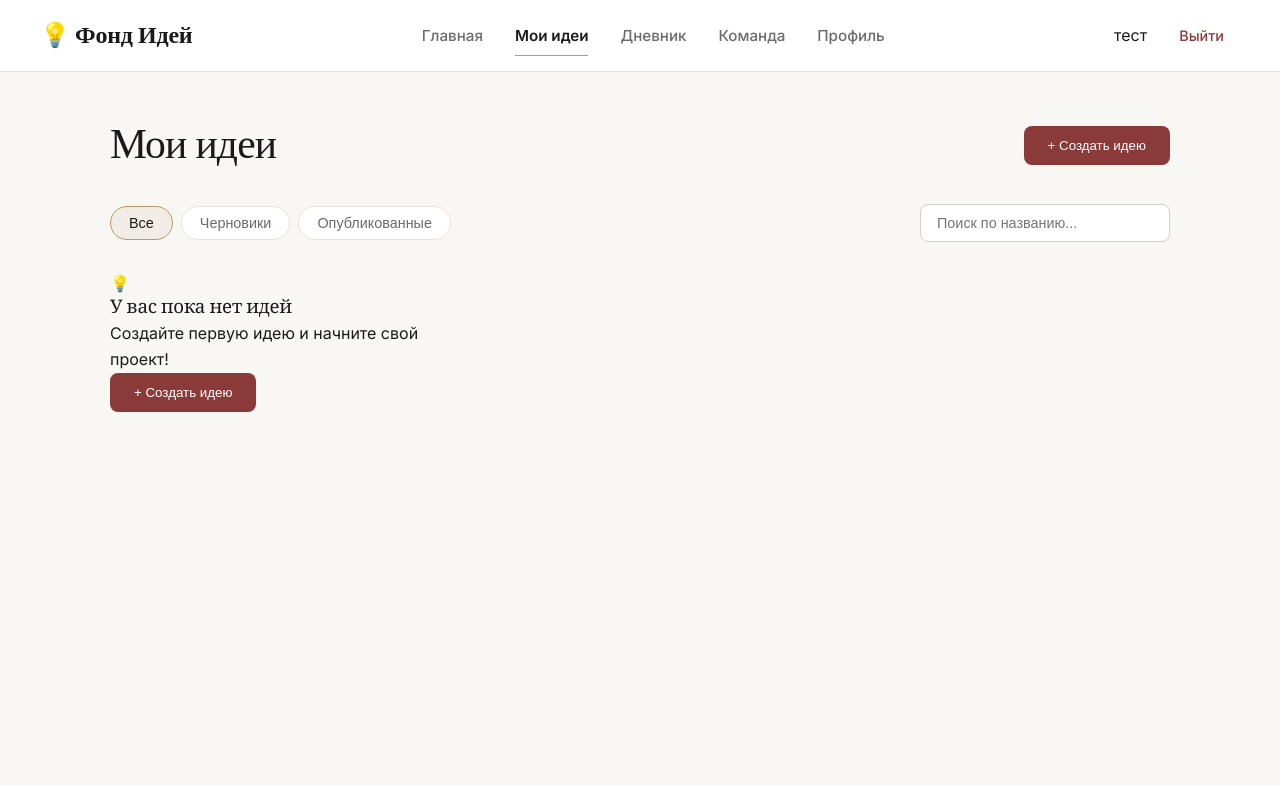
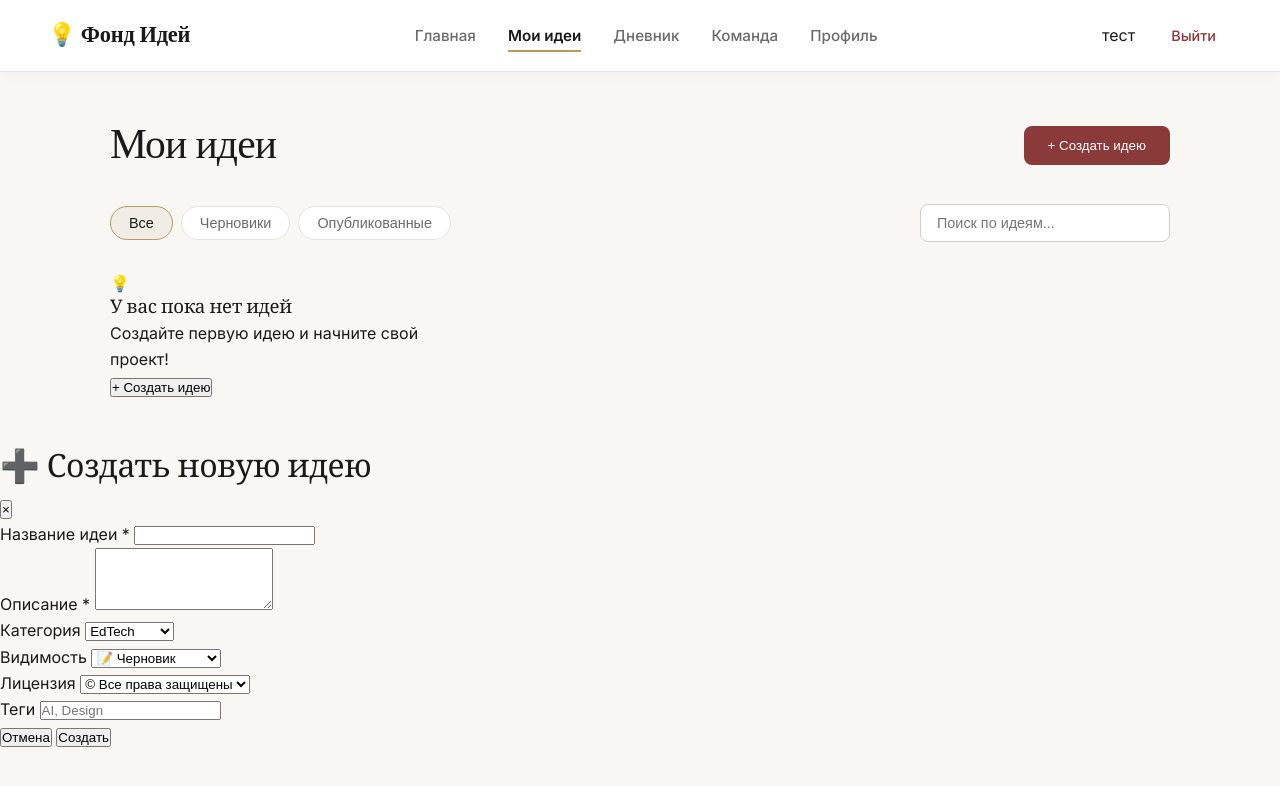
Before and after one commit to viktorialesnyh/FundOfIdeas2, a Flask app: page /ideas in a window 1280 px wide. Shown: the top 786 px of the page. Run offline with Flask 3, Linux system fonts and the light colour scheme; a user stored in the database is signed in; data comes from the database, SQL or seed files in the repository; data that the repository does not hold is empty.

Commit message:
изменен ideas.html

```diff
--- a/templates/ideas.html
+++ b/templates/ideas.html
@@ -4,12 +4,11 @@
     <meta charset="UTF-8">
     <meta name="viewport" content="width=device-width, initial-scale=1.0">
     <title>Мои идеи - Фонд Идей</title>
+    <link href="https://fonts.googleapis.com/css2?family=Cormorant+Garamond:wght@400;500;600;700&family=Inter:wght@300;400;500;600;700&family=JetBrains+Mono:wght@400;500&display=swap" rel="stylesheet">
     <link rel="stylesheet" href="{{ url_for('static', filename='css/styles.css') }}">
     <link rel="stylesheet" href="{{ url_for('static', filename='css/ideas.css') }}">
-    <link rel="stylesheet" href="{{ url_for('static', filename='css/dashboard.css') }}">
 </head>
 <body class="dash-body">
-    <!-- Навбар -->
     <nav class="navbar">
         <div class="nav-brand">💡 Фонд Идей</div>
         <div class="nav-links">
@@ -28,10 +27,9 @@
     <main class="ideas-main">
         <div class="ideas-header">
             <h1>Мои идеи</h1>
-            <button class="btn-create" onclick="openModal()">+ Создать идею</button>
+            <button class="btn-create" onclick="document.getElementById('create-idea-modal').classList.add('active')">+ Создать идею</button>
         </div>
 
-        <!-- Панель управления -->
         <div class="ideas-controls">
             <div class="filters">
                 <button class="filter-btn active" data-filter="all">Все</button>
@@ -39,33 +37,35 @@
                 <button class="filter-btn" data-filter="published">Опубликованные</button>
             </div>
             <div class="search-box">
-                <input type="text" id="searchInput" placeholder="Поиск по названию...">
+                <input type="text" id="searchInput" placeholder="Поиск по идеям..." onkeyup="filterIdeas()">
             </div>
         </div>
 
-        <!-- Сетка идей -->
         <div class="ideas-grid" id="ideasGrid">
             {% if user.ideas %}
                 {% for idea in user.ideas|reverse %}
-                <div class="idea-card" data-status="{{ idea.visibility }}">
+                <div class="idea-card" data-status="{{ idea.visibility }}" data-title="{{ idea.title }}">
                     <div class="card-header">
-                        <span class="badge {{ 'published' if idea.visibility == 'published' else ('private' if idea.visibility == 'private' else 'draft') }}">
+                        <span class="date">{{ idea.date }}</span>
+                        <span class="badge {{ 'published' if idea.visibility == 'published' else 'draft' }}">
                             {{ '🌍 Опубликована' if idea.visibility == 'published' else ('🔒 Приватная' if idea.visibility == 'private' else '📝 Черновик') }}
                         </span>
-                        <span class="date">{{ idea.date }}</span>
                     </div>
                     <h3>{{ idea.title }}</h3>
                     <p>{{ idea.description }}</p>
 
+                    {% if idea.tags %}
                     <div class="card-tags">
-                        {% if idea.tags %}
                         {% for tag in idea.tags.split(',') %}
                             {% if tag.strip() %}
                                 <span>{{ tag.strip() }}</span>
                             {% endif %}
                         {% endfor %}
+                    </div>
                     {% endif %}
-                        <span class="license-badge">
+
+                    <div class="card-tags" style="margin-bottom: 12px;">
+                        <span style="font-size: 0.75rem; color: var(--text-pencil);">
                             {{ '© Все права' if idea.license == 'all_rights' else
                                'CC BY' if idea.license == 'cc_by' else
                                'CC BY-SA' if idea.license == 'cc_by_sa' else
@@ -76,8 +76,8 @@
                     </div>
 
                     <div class="card-actions">
-                        <button class="action-btn">Открыть</button>
-                        <button class="action-btn outline">Редактировать</button>
+                        <button class="action-btn outline">Открыть</button>
+                        <button class="action-btn">Редактировать</button>
                     </div>
                 </div>
                 {% endfor %}
@@ -86,35 +86,36 @@
                     <div class="empty-icon">💡</div>
                     <h3>У вас пока нет идей</h3>
                     <p>Создайте первую идею и начните свой проект!</p>
-                    <button class="btn-create" onclick="openModal()">+ Создать идею</button>
+                    <button class="btn-primary" onclick="document.getElementById('create-idea-modal').classList.add('active')">+ Создать идею</button>
                 </div>
             {% endif %}
         </div>
+    </main>
 
-        <!-- Модальное окно создания идеи -->
-        <div id="createIdeaModal" class="modal">
+    <!-- Модальное окно создания (дублируется, чтобы работало JS открытие) -->
+    <div class="modal" id="create-idea-modal">
         <div class="modal-content">
             <div class="modal-header">
                 <h2>➕ Создать новую идею</h2>
-                    <button class="modal-close" onclick="closeModal()">&times;</button>
+                <button class="modal-close" onclick="document.getElementById('create-idea-modal').classList.remove('active')">&times;</button>
             </div>
-                <form method="POST" action="/create_idea" class="idea-form">
+            <form class="idea-form" method="POST" action="{{ url_for('create_idea') }}">
                 <div class="form-group">
                     <label>Название идеи *</label>
-                        <input type="text" name="title" placeholder="Например: AI-помощник для студентов" required>
+                    <input type="text" name="title" required>
                 </div>
                 <div class="form-group">
                     <label>Описание *</label>
-                        <textarea name="description" rows="4" placeholder="Опишите вашу идею подробно..." required></textarea>
+                    <textarea name="description" rows="4" required></textarea>
                 </div>
                 <div class="form-row">
                     <div class="form-group">
                         <label>Категория</label>
                         <select name="category">
-                                <option value="edtech">EdTech</option>
-                                <option value="health">HealthTech</option>
-                                <option value="fintech">FinTech</option>
-                                <option value="other">Другое</option>
+                            <option value="EdTech">EdTech</option>
+                            <option value="HealthTech">HealthTech</option>
+                            <option value="FinTech">FinTech</option>
+                            <option value="Other">Другое</option>
                         </select>
                     </div>
                     <div class="form-group">
@@ -130,27 +131,23 @@
                     <label>Лицензия</label>
                     <select name="license">
                         <option value="all_rights">© Все права защищены</option>
-                            <option value="cc_by">CC BY (с указанием автора)</option>
-                            <option value="cc_by_sa">CC BY-SA (с той же лицензией)</option>
-                            <option value="cc_by_nc">CC BY-NC (некоммерческая)</option>
-                            <option value="mit">MIT License (открытый код)</option>
-                            <option value="public_domain">🌍 Public Domain</option>
+                        <option value="cc_by">CC BY</option>
+                        <option value="cc_by_sa">CC BY-SA</option>
+                        <option value="cc_by_nc">CC BY-NC</option>
+                        <option value="mit">MIT License</option>
+                        <option value="public_domain">Public Domain</option>
                     </select>
                 </div>
-
                 <div class="form-group">
-                        <label>Теги (через запятую)</label>
-                        <input type="text" name="tags" placeholder="Python, AI, Mobile">
+                    <label>Теги</label>
+                    <input type="text" name="tags" placeholder="AI, Design">
                 </div>
                 <div class="modal-footer">
-                        <button type="button" class="btn-cancel" onclick="closeModal()">Отмена</button>
-                        <button type="submit" class="btn-create-idea">Создать идею</button>
+                    <button type="button" class="btn-cancel" onclick="document.getElementById('create-idea-modal').classList.remove('active')">Отмена</button>
+                    <button type="submit" class="btn-create-idea">Создать</button>
                 </div>
             </form>
         </div>
     </div>
-    </main>
-
-    <script src="{{ url_for('static', filename='js/script.js') }}"></script>
 </body>
 </html>
```
Lines whose indentation alone changed are shown as unchanged.
